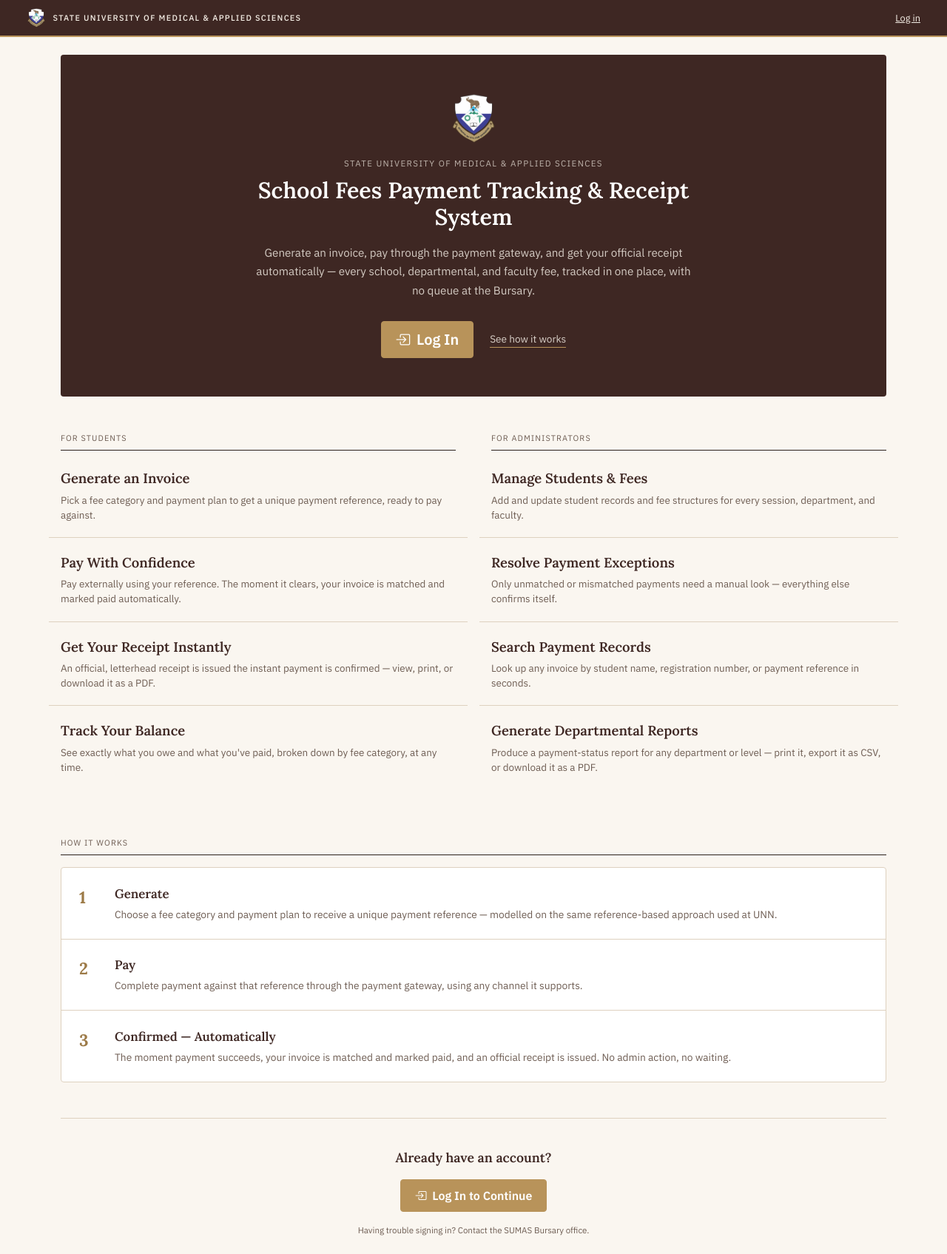
After one commit to IsraelChisom/sumas-fees-system, a Flask app: template app/templates/home.html in a window 1280 px wide. The commit adds this page. Shown: the whole page at 74% size. Run offline with Flask 3, Linux system fonts and the light colour scheme; the template is opened without the code that fills it, so the values that code supplies are empty.

Commit message:
Add a public homepage instead of redirecting straight to login
Visiting "/" used to redirect a signed-out visitor straight to the
login form, with no context for what the system is. index() now
renders a new home.html for signed-out visitors (a letterhead-style
hero, a For Students / For Administrators capability overview, and a
How It Works ledger explaining the invoice -> pay -> automatic-receipt
flow), while a logged-in student or admin still goes straight to their
own dashboard exactly as before.

Follows DESIGN_BRIEF.md throughout: the hero reuses the flat espresso
.dashboard-header band pattern instead of a gradient hero, the
capability lists reuse .record-actions/.record-action-row as-is, and
How It Works is a bordered ledger list (the .balance-breakdown
pattern) rather than icon tiles or circular numbered badges.

Added smoke_test_home.py (4 tests) covering the new behavior.

Co-Authored-By: Claude Sonnet 5 <noreply@anthropic.com>

```diff
--- a/app/__init__.py
+++ b/app/__init__.py
@@ -84,6 +84,13 @@ def create_app(test_config=None):
 
     @app.route("/")
     def index():
-        return redirect(_home_url_and_label()[0])
+        # A logged-in visitor goes straight to their own dashboard, same
+        # as before. A signed-out visitor — including anyone landing on
+        # the bare URL for the first time — sees the public homepage
+        # instead of being dropped straight onto the login form with no
+        # context for what the system is.
+        if session.get("user_type") in ("student", "admin"):
+            return redirect(_home_url_and_label()[0])
+        return render_template("home.html")
 
     return app
--- a/app/static/css/style.css
+++ b/app/static/css/style.css
@@ -1035,7 +1035,117 @@ a, .btn, .nav-link, .qa-item, .table-hover tbody tr {
 }
 
 /* =====================================================================
-   19. RESPONSIVE
+   19. PUBLIC HOMEPAGE — the signed-out landing page (app/templates/
+   home.html). Same institutional vocabulary as everywhere else: the
+   hero is a flat espresso band (the .dashboard-header pattern, just
+   bigger and centered for an anonymous visitor rather than an
+   identity+balance strip), the capability lists reuse .record-actions/
+   .record-action-row as-is, and "How It Works" is a bordered ledger list
+   (the .balance-breakdown pattern) rather than numbered circle badges or
+   icon tiles. No gradients, no scroll animation, no hover-lift.
+===================================================================== */
+.home-hero {
+  background: var(--espresso);
+  border-radius: var(--radius-sm);
+  padding: 3.25rem 2rem;
+  margin-bottom: 3rem;
+  text-align: center;
+}
+.home-hero-crest { width: 68px; height: 68px; margin: 0 auto 1.1rem; }
+.home-hero-crest img { width: 100%; height: 100%; object-fit: contain; }
+.home-hero-eyebrow {
+  font-family: var(--font-body);
+  font-size: .72rem;
+  letter-spacing: .12em;
+  text-transform: uppercase;
+  color: rgba(245, 239, 230, .7);
+  margin-bottom: .6rem;
+}
+.home-hero-title {
+  color: #fff;
+  font-size: 1.9rem;
+  max-width: 640px;
+  margin: 0 auto;
+}
+.home-hero-desc {
+  font-family: var(--font-body);
+  font-size: .95rem;
+  line-height: 1.65;
+  color: rgba(245, 239, 230, .82);
+  max-width: 600px;
+  margin: 1.1rem auto 0;
+}
+.home-hero-actions {
+  display: flex;
+  align-items: center;
+  justify-content: center;
+  flex-wrap: wrap;
+  gap: 1.4rem;
+  margin-top: 1.85rem;
+}
+.home-hero-link {
+  font-family: var(--font-body);
+  font-size: .85rem;
+  color: rgba(245, 239, 230, .85);
+  border-bottom: 1px solid var(--gold);
+  padding-bottom: 1px;
+}
+.home-hero-link:hover { color: #fff; }
+
+.home-capabilities .record-action-row { padding: 1.25rem 1rem; }
+
+.how-steps {
+  border: 1px solid var(--border);
+  border-radius: var(--radius-sm);
+  background: var(--paper);
+}
+.how-step {
+  display: flex;
+  align-items: flex-start;
+  gap: 1.25rem;
+  padding: 1.4rem 1.5rem;
+  border-bottom: 1px solid var(--border);
+}
+.how-step:last-child { border-bottom: none; }
+.how-step-num {
+  font-family: var(--font-heading);
+  font-weight: 700;
+  font-size: 1.4rem;
+  color: var(--gold-dark);
+  width: 1.75rem;
+  flex-shrink: 0;
+}
+.how-step-title {
+  font-family: var(--font-heading);
+  font-weight: 600;
+  font-size: 1.05rem;
+  color: var(--espresso);
+  margin-bottom: .3rem;
+}
+.how-step-desc { font-family: var(--font-body); font-size: .86rem; color: var(--muted); }
+
+.home-cta {
+  text-align: center;
+  margin-top: 3rem;
+  padding-top: 2.5rem;
+  border-top: 1px solid var(--border);
+}
+.home-cta-text {
+  font-family: var(--font-heading);
+  font-size: 1.1rem;
+  font-weight: 600;
+  color: var(--espresso);
+  margin-bottom: 1rem;
+}
+
+@media (max-width: 767.98px) {
+  .home-hero { padding: 2.25rem 1.25rem; }
+  .home-hero-title { font-size: 1.5rem; }
+  .how-step { flex-direction: column; gap: .3rem; }
+}
+
+/* =====================================================================
+   20. RESPONSIVE
 ===================================================================== */
 @media (max-width: 991.98px) {
   .admin-shell { flex-direction: column; }
@@ -1064,7 +1174,7 @@ a, .btn, .nav-link, .qa-item, .table-hover tbody tr {
 }
 
 /* =====================================================================
-   20. ACCESSIBILITY — respect "reduce motion": every purposeful motion
+   21. ACCESSIBILITY — respect "reduce motion": every purposeful motion
    moment (checkmark draw, badge stamp, receipt reveal) shows its end
    state instantly.
 ===================================================================== */
--- /dev/null
+++ b/app/templates/home.html
@@ -0,0 +1,120 @@
+{% extends "base.html" %}
+{% block title %}Welcome{% endblock %}
+
+{% block content %}
+
+<div class="home-hero">
+  <div class="home-hero-crest"><img src="{{ url_for('static', filename='images/sumas-crest.png') }}" alt="SUMAS crest"></div>
+  <div class="home-hero-eyebrow">State University of Medical &amp; Applied Sciences</div>
+  <h1 class="home-hero-title">School Fees Payment Tracking &amp; Receipt System</h1>
+  <p class="home-hero-desc">
+    Generate an invoice, pay through the payment gateway, and get your official
+    receipt automatically — every school, departmental, and faculty fee, tracked
+    in one place, with no queue at the Bursary.
+  </p>
+  <div class="home-hero-actions">
+    <a href="{{ url_for('auth.login') }}" class="btn btn-primary btn-lg">
+      <i class="bi bi-box-arrow-in-right me-1"></i> Log In
+    </a>
+    <a href="#how-it-works" class="home-hero-link">See how it works</a>
+  </div>
+</div>
+
+<div class="row g-5 home-capabilities">
+  <div class="col-lg-6">
+    <div class="section-label mb-1">For Students</div>
+    <div class="record-actions">
+      <div class="record-action-row">
+        <div>
+          <div class="record-action-title">Generate an Invoice</div>
+          <div class="record-action-desc">Pick a fee category and payment plan to get a unique payment reference, ready to pay against.</div>
+        </div>
+      </div>
+      <div class="record-action-row">
+        <div>
+          <div class="record-action-title">Pay With Confidence</div>
+          <div class="record-action-desc">Pay externally using your reference. The moment it clears, your invoice is matched and marked paid automatically.</div>
+        </div>
+      </div>
+      <div class="record-action-row">
+        <div>
+          <div class="record-action-title">Get Your Receipt Instantly</div>
+          <div class="record-action-desc">An official, letterhead receipt is issued the instant payment is confirmed — view, print, or download it as a PDF.</div>
+        </div>
+      </div>
+      <div class="record-action-row">
+        <div>
+          <div class="record-action-title">Track Your Balance</div>
+          <div class="record-action-desc">See exactly what you owe and what you've paid, broken down by fee category, at any time.</div>
+        </div>
+      </div>
+    </div>
+  </div>
+
+  <div class="col-lg-6">
+    <div class="section-label mb-1">For Administrators</div>
+    <div class="record-actions">
+      <div class="record-action-row">
+        <div>
+          <div class="record-action-title">Manage Students &amp; Fees</div>
+          <div class="record-action-desc">Add and update student records and fee structures for every session, department, and faculty.</div>
+        </div>
+      </div>
+      <div class="record-action-row">
+        <div>
+          <div class="record-action-title">Resolve Payment Exceptions</div>
+          <div class="record-action-desc">Only unmatched or mismatched payments need a manual look — everything else confirms itself.</div>
+        </div>
+      </div>
+      <div class="record-action-row">
+        <div>
+          <div class="record-action-title">Search Payment Records</div>
+          <div class="record-action-desc">Look up any invoice by student name, registration number, or payment reference in seconds.</div>
+        </div>
+      </div>
+      <div class="record-action-row">
+        <div>
+          <div class="record-action-title">Generate Departmental Reports</div>
+          <div class="record-action-desc">Produce a payment-status report for any department or level — print it, export it as CSV, or download it as a PDF.</div>
+        </div>
+      </div>
+    </div>
+  </div>
+</div>
+
+<div id="how-it-works" class="mt-5 pt-3">
+  <div class="section-label mb-3">How It Works</div>
+  <div class="how-steps">
+    <div class="how-step">
+      <div class="how-step-num">1</div>
+      <div>
+        <div class="how-step-title">Generate</div>
+        <div class="how-step-desc">Choose a fee category and payment plan to receive a unique payment reference — modelled on the same reference-based approach used at UNN.</div>
+      </div>
+    </div>
+    <div class="how-step">
+      <div class="how-step-num">2</div>
+      <div>
+        <div class="how-step-title">Pay</div>
+        <div class="how-step-desc">Complete payment against that reference through the payment gateway, using any channel it supports.</div>
+      </div>
+    </div>
+    <div class="how-step">
+      <div class="how-step-num">3</div>
+      <div>
+        <div class="how-step-title">Confirmed — Automatically</div>
+        <div class="how-step-desc">The moment payment succeeds, your invoice is matched and marked paid, and an official receipt is issued. No admin action, no waiting.</div>
+      </div>
+    </div>
+  </div>
+</div>
+
+<div class="home-cta">
+  <p class="home-cta-text">Already have an account?</p>
+  <a href="{{ url_for('auth.login') }}" class="btn btn-primary">
+    <i class="bi bi-box-arrow-in-right me-1"></i> Log In to Continue
+  </a>
+  <p class="auth-footer-note mt-3 mb-0">Having trouble signing in? Contact the SUMAS Bursary office.</p>
+</div>
+
+{% endblock %}
```
Also changed, not shown: smoke_test_home.py (added, +63 -0 lines).
